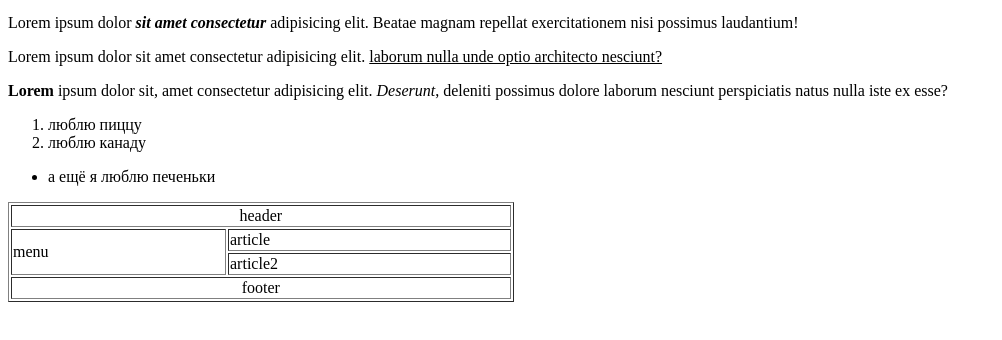
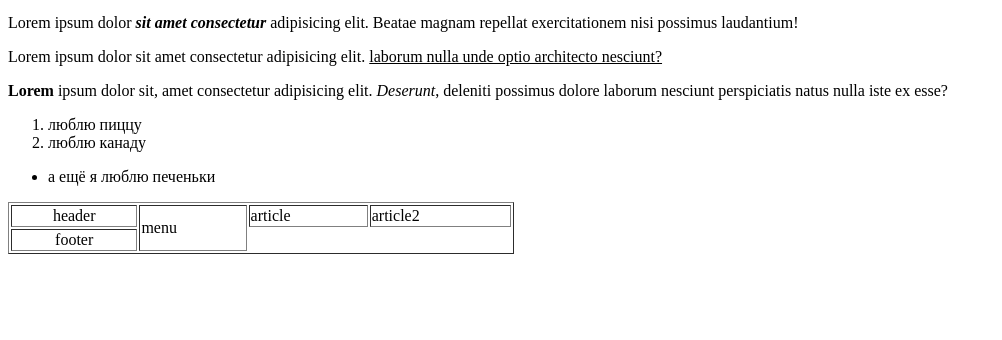
Before and after one commit to wflamex/DragonProject, a plain HTML site: page My project/index.html in a window 1280 px wide. Shown: the part 100-440 px from the top of the page, without its empty margins (0-1002 px from the left). Drawn offline with Linux system fonts and the light colour scheme.

Commit message:
[remove] deleted useless code strocks

```diff
--- a/My project/index.html
+++ b/My project/index.html
@@ -24,14 +24,13 @@
   </ul>
 <table border="1" width="40%" height="50px">
     <tr>
-     <td colspan="2" align="center">header</td>
+        <td colspan="2" align="center">header</td>
+
+        <td rowspan="2" align="left">menu</td>
+        <td>article</td>
+
+        <td>article2</td>
     </tr>
-    <tr>
-     <td rowspan="2" align="left">menu</td>
-     <td>article</td>
-     <tr>
-     <td>article2</td>
-     </tr>
     <tr>
         <td colspan="2" align="center">footer</td>
     </tr>
```
